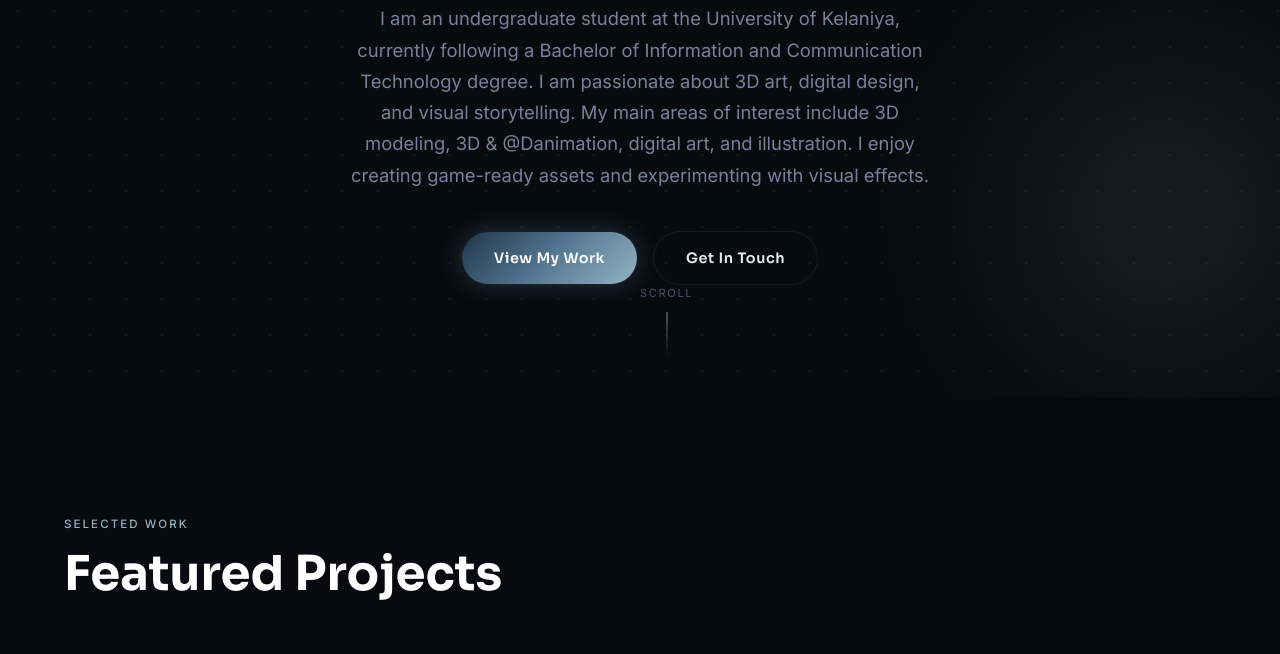
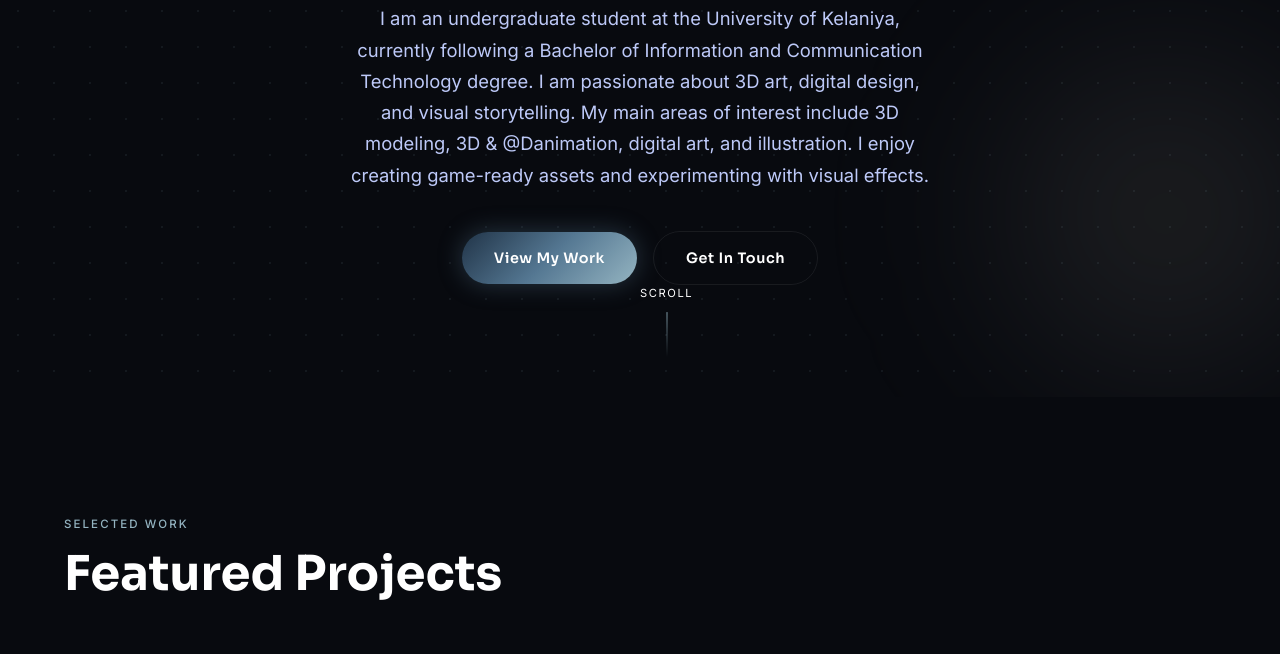
Before and after one commit to gihanchamika/gihanchamika.github.io, a plain HTML site: page index.html in a window 1280 px wide. Shown: the part 835-1489 px from the top of the page. Drawn offline with nearby package versions, Linux system fonts and the light colour scheme.

Commit message:
Update color variables for improved text visibility in style.css

```diff
--- a/style.css
+++ b/style.css
@@ -30,9 +30,9 @@
   --accent-2:    #EAE0CF;   /* warm cream */
   --accent-grad: linear-gradient(135deg, #213448 0%, #547792 50%, #94B4C1 100%);
 
-  --text:        #e8eaf0;
-  --text-muted:  #7a8099;
-  --text-dim:    #4a5068;
+  --text:        #ffffff;
+  --text-muted:  #bdc9f8;
+  --text-dim:    #ffffff;
 
   /* Typography */
   --font-display: 'Sora', sans-serif;
```
